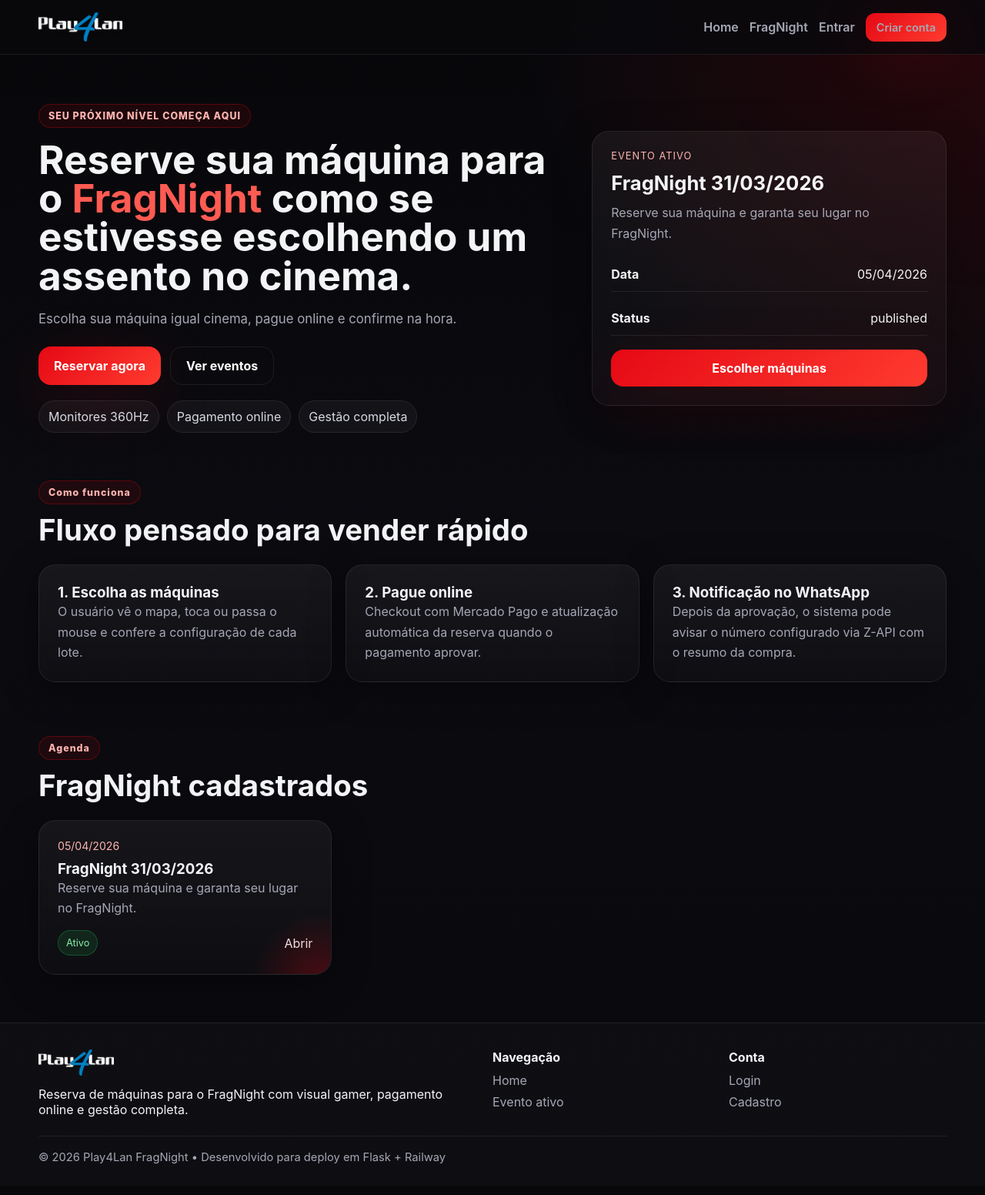
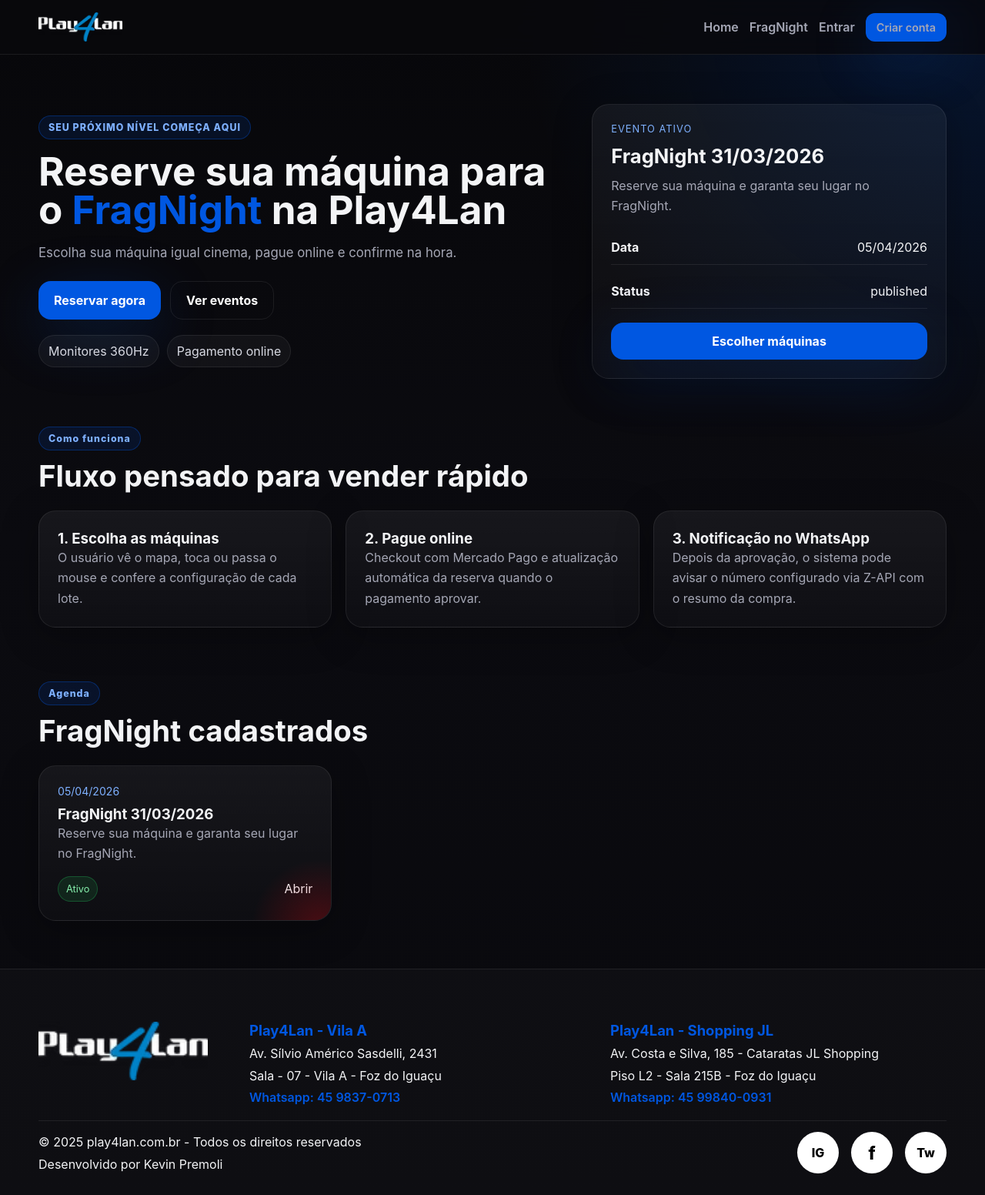
Before and after one commit to Hunter954/play4lanfragnight, a Flask app: page / in a window 1280 px wide. Shown: the whole page at 77% size. Before the commit the page ends 1512 px from the top, so only its background shows below. Run offline with Flask 3, Linux system fonts and the light colour scheme; parts of the project's set-up code (start-up, migrations or seed data) failed here and were passed over.

Commit message:
Add files via upload

```diff
--- a/app/routes.py
+++ b/app/routes.py
@@ -240,6 +240,39 @@ def sales():
     reservations = Reservation.query.order_by(Reservation.created_at.desc()).all()
     return render_template('admin/sales.html', reservations=reservations)
 
+
+
+@admin_bp.route('/minha-conta', methods=['GET', 'POST'])
+@login_required
+def account():
+    admin_required()
+    if request.method == 'POST':
+        email = request.form.get('email', '').strip().lower()
+        password = request.form.get('password', '')
+        password_confirm = request.form.get('password_confirm', '')
+
+        existing_user = User.query.filter(User.email == email, User.id != current_user.id).first()
+        if existing_user:
+            flash('Este e-mail já está em uso por outro usuário.', 'error')
+            return redirect(url_for('admin.account'))
+
+        current_user.email = email
+
+        if password:
+            if len(password) < 6:
+                flash('A nova senha precisa ter pelo menos 6 caracteres.', 'error')
+                return redirect(url_for('admin.account'))
+            if password != password_confirm:
+                flash('A confirmação da senha não confere.', 'error')
+                return redirect(url_for('admin.account'))
+            current_user.set_password(password)
+
+        db.session.commit()
+        flash('Conta atualizada com sucesso.', 'success')
+        return redirect(url_for('admin.account'))
+
+    return render_template('admin/account.html')
+
 @admin_bp.route('/apis', methods=['GET', 'POST'])
 @login_required
 def apis():
--- a/app/static/css/app.css
+++ b/app/static/css/app.css
@@ -6,16 +6,16 @@
   --text:#f3f4f6;
   --muted:#a5a7b5;
   --line:rgba(255,255,255,.08);
-  --accent:#e50914;
-  --accent-2:#ff3b30;
+  --accent:#0057e1;
+  --accent-2:#0057e1;
   --success:#22c55e;
   --warning:#f59e0b;
   --danger:#ef4444;
   --radius:22px;
-  --shadow:0 20px 80px rgba(229,9,20,.15);
+  --shadow:0 20px 80px rgba(0,87,225,.22);
 }
 *{box-sizing:border-box}
-html,body{margin:0;padding:0;background:radial-gradient(circle at top right, rgba(229,9,20,.15), transparent 30%),linear-gradient(180deg,#07070a,#0b0b10 45%,#09090d);color:var(--text);font-family:Inter,system-ui,-apple-system,Segoe UI,Roboto,sans-serif}
+html,body{margin:0;padding:0;background:radial-gradient(circle at top right, rgba(0,87,225,.18), transparent 30%),linear-gradient(180deg,#07070a,#0b0b10 45%,#09090d);color:var(--text);font-family:Inter,system-ui,-apple-system,Segoe UI,Roboto,sans-serif}
 a{color:inherit;text-decoration:none}
 img{max-width:100%;display:block}
 .container{width:min(1180px,calc(100% - 32px));margin:0 auto}
@@ -33,16 +33,16 @@ img{max-width:100%;display:block}
 .full{width:100%}
 .hero{padding:64px 0 34px}
 .hero-grid{display:grid;grid-template-columns:1.2fr .8fr;gap:28px;align-items:center}
-.eyebrow{display:inline-block;padding:7px 12px;border:1px solid rgba(229,9,20,.3);border-radius:999px;background:rgba(229,9,20,.09);color:#ffb4b0;font-size:.78rem;font-weight:800;letter-spacing:.08em}
+.eyebrow{display:inline-block;padding:7px 12px;border:1px solid rgba(0,87,225,.35);border-radius:999px;background:rgba(0,87,225,.12);color:#7eb0ff;font-size:.78rem;font-weight:800;letter-spacing:.08em}
 h1,h2,h3,h4,p{margin:0}
 h1{font-size:clamp(2.2rem,4vw,4.6rem);line-height:.98;margin-top:16px}
-h1 span{color:#ff5b52}
+h1 span{color:#0057e1}
 .hero-text{margin-top:18px;max-width:62ch;color:var(--muted);font-size:1.05rem;line-height:1.65}
 .hero-actions{display:flex;gap:12px;flex-wrap:wrap;margin-top:22px}
 .feature-row{display:flex;gap:10px;flex-wrap:wrap;margin-top:20px}
 .feature-pill{background:rgba(255,255,255,.04);border:1px solid var(--line);padding:10px 12px;border-radius:999px;color:#d7d9e2}
 .hero-card,.glass-card,.event-card,.auth-card{background:linear-gradient(180deg,rgba(255,255,255,.05),rgba(255,255,255,.02));border:1px solid var(--line);border-radius:var(--radius);padding:24px;box-shadow:0 10px 50px rgba(0,0,0,.3)}
-.hero-card-top{font-size:.8rem;color:#ffb4b0;text-transform:uppercase;letter-spacing:.08em;margin-bottom:12px}
+.hero-card-top{font-size:.8rem;color:#7eb0ff;text-transform:uppercase;letter-spacing:.08em;margin-bottom:12px}
 .hero-card h3{font-size:1.6rem;margin-bottom:10px}
 .hero-card p,.event-card p,.glass-card p,.auth-card p{color:var(--muted);line-height:1.65}
 .info-list{display:grid;gap:12px;margin:18px 0}
@@ -55,7 +55,7 @@ h1 span{color:#ff5b52}
 .single-column{grid-template-columns:1fr}
 .event-card{position:relative;overflow:hidden}
 .event-card:before{content:'';position:absolute;inset:auto -20% -50% auto;width:180px;height:180px;background:radial-gradient(circle,rgba(229,9,20,.28),transparent 70%)}
-.event-date{font-size:.88rem;color:#ffb4b0;margin-bottom:10px}
+.event-date{font-size:.88rem;color:#7eb0ff;margin-bottom:10px}
 .card-actions{display:flex;justify-content:space-between;gap:12px;align-items:center;margin-top:16px;flex-wrap:wrap}
 .badge{display:inline-flex;padding:8px 10px;border-radius:999px;background:rgba(255,255,255,.08);border:1px solid var(--line);font-size:.8rem}
 .badge-live{background:rgba(34,197,94,.12);border-color:rgba(34,197,94,.3);color:#86efac}
@@ -152,3 +152,27 @@ th,td{text-align:left;padding:14px;border-bottom:1px solid var(--line);vertical-
   .hero-actions,.feature-row,.legend,.api-actions{flex-direction:column}
   .btn,.btn-sm{width:100%}
 }
+
+
+.footer-play4lan{display:grid;grid-template-columns:240px 1fr;gap:34px;align-items:start;padding:34px 0 20px}
+.footer-brand-block{display:flex;align-items:flex-start;justify-content:flex-start}
+.footer-logo{width:220px;height:auto}
+.footer-addresses{display:grid;grid-template-columns:repeat(2,minmax(0,1fr));gap:32px}
+.footer-unit h4{margin:0 0 8px;color:#0057e1;font-size:1.15rem}
+.footer-unit p,.footer-copy p{margin:0 0 6px;color:#f3f4f6;line-height:1.45}
+.footer-unit a{color:#0057e1;font-weight:600}
+.footer-bottom{display:flex;align-items:flex-end;justify-content:space-between;gap:24px;padding:14px 0 28px;border-top:1px solid var(--line)}
+.footer-copy p:last-child{margin-bottom:0}
+.footer-socials{display:flex;align-items:center;gap:16px;flex-wrap:wrap}
+.footer-socials a{display:inline-flex;align-items:center;justify-content:center;width:54px;height:54px;border-radius:999px;border:1px solid rgba(255,255,255,.25);background:#fff;color:#000;font-size:0;position:relative;font-weight:800}
+.footer-socials a::before{font-size:1rem}
+.footer-socials a[aria-label="Instagram"]::before{content:"IG"}
+.footer-socials a[aria-label="Facebook"]::before{content:"f";font-size:1.4rem}
+.footer-socials a[aria-label="Twitch"]::before{content:"Tw"}
+.footer-socials a:hover{transform:translateY(-1px)}
+
+@media (max-width: 900px){
+  .footer-play4lan{grid-template-columns:1fr;gap:24px}
+  .footer-addresses{grid-template-columns:1fr;gap:22px}
+  .footer-bottom{flex-direction:column;align-items:flex-start}
+}
--- a/app/templates/admin/base_admin.html
+++ b/app/templates/admin/base_admin.html
@@ -8,6 +8,7 @@
       <a href="{{ url_for('admin.events') }}">Eventos</a>
       <a href="{{ url_for('admin.sales') }}">Vendas</a>
       <a href="{{ url_for('admin.apis') }}">APIs</a>
+      <a href="{{ url_for('admin.account') }}">Minha conta</a>
     </aside>
     <div class="admin-main">
       {% block admin_content %}{% endblock %}
--- a/app/templates/base.html
+++ b/app/templates/base.html
@@ -46,29 +46,36 @@
   </main>
 
   <footer class="site-footer">
-    <div class="container footer-grid">
-      <div>
+    <div class="container footer-play4lan">
+      <div class="footer-brand-block">
         <img class="footer-logo" src="{{ url_for('static', filename='img/logo.png') }}" alt="Play4Lan">
-        <p>Reserva de máquinas para o FragNight com visual gamer, pagamento online e gestão completa.</p>
       </div>
-      <div>
-        <h4>Navegação</h4>
-        <a href="{{ url_for('site.home') }}">Home</a>
-        {% if active_event_global %}
-        <a href="{{ url_for('site.event_detail', slug=active_event_global.slug) }}">Evento ativo</a>
-        {% endif %}
-      </div>
-      <div>
-        <h4>Conta</h4>
-        {% if current_user.is_authenticated %}
-        <a href="{{ url_for('site.my_reservations') }}">Minhas reservas</a>
-        {% else %}
-        <a href="{{ url_for('auth.login') }}">Login</a>
-        <a href="{{ url_for('auth.register') }}">Cadastro</a>
-        {% endif %}
+      <div class="footer-addresses">
+        <div class="footer-unit">
+          <h4>Play4Lan - Vila A</h4>
+          <p>Av. Sílvio Américo Sasdelli, 2431</p>
+          <p>Sala - 07 - Vila A - Foz do Iguaçu</p>
+          <a href="https://wa.me/554598370713" target="_blank" rel="noopener">Whatsapp: 45 9837-0713</a>
+        </div>
+        <div class="footer-unit">
+          <h4>Play4Lan - Shopping JL</h4>
+          <p>Av. Costa e Silva, 185 - Cataratas JL Shopping</p>
+          <p>Piso L2 - Sala 215B - Foz do Iguaçu</p>
+          <a href="https://wa.me/5545998400931" target="_blank" rel="noopener">Whatsapp: 45 99840-0931</a>
+        </div>
       </div>
     </div>
-    <div class="container subfooter">© 2026 Play4Lan FragNight • Desenvolvido para deploy em Flask + Railway</div>
+    <div class="container footer-bottom">
+      <div class="footer-copy">
+        <p>© 2025 play4lan.com.br - Todos os direitos reservados</p>
+        <p>Desenvolvido por Kevin Premoli</p>
+      </div>
+      <div class="footer-socials">
+        <a href="https://www.instagram.com/play4lan/" target="_blank" rel="noopener" aria-label="Instagram">Instagram</a>
+        <a href="https://www.facebook.com/play4lan/" target="_blank" rel="noopener" aria-label="Facebook">Facebook</a>
+        <a href="https://www.twitch.tv/play4lan" target="_blank" rel="noopener" aria-label="Twitch">Twitch</a>
+      </div>
+    </div>
   </footer>
 
   <script src="{{ url_for('static', filename='js/app.js') }}"></script>
--- a/app/templates/site/home.html
+++ b/app/templates/site/home.html
@@ -5,8 +5,8 @@
   <div class="container hero-grid">
     <div>
       <span class="eyebrow">SEU PRÓXIMO NÍVEL COMEÇA AQUI</span>
-      <h1>Reserve sua máquina para o <span>FragNight</span> como se estivesse escolhendo um assento no cinema.</h1>
-      <p class="hero-text">{{ active_event.hero_text if active_event else 'Escolha várias máquinas, veja a configuração no hover e confirme seu lugar com pagamento online.' }}</p>
+      <h1>Reserve sua máquina para o <span>FragNight</span> na Play4Lan</h1>
+      <p class="hero-text">{{ active_event.hero_text if active_event else 'Escolha várias máquinas, veja a configuração antes de fazer o pagamento.' }}</p>
       <div class="hero-actions">
         {% if active_event %}
         <a class="btn" href="{{ url_for('site.event_detail', slug=active_event.slug) }}">Reservar agora</a>
@@ -16,7 +16,6 @@
       <div class="feature-row">
         <div class="feature-pill">Monitores 360Hz</div>
         <div class="feature-pill">Pagamento online</div>
-        <div class="feature-pill">Gestão completa</div>
       </div>
     </div>
     <div class="hero-card">
```
Also changed, not shown: app/templates/admin/account.html (added, +31 -0 lines).
